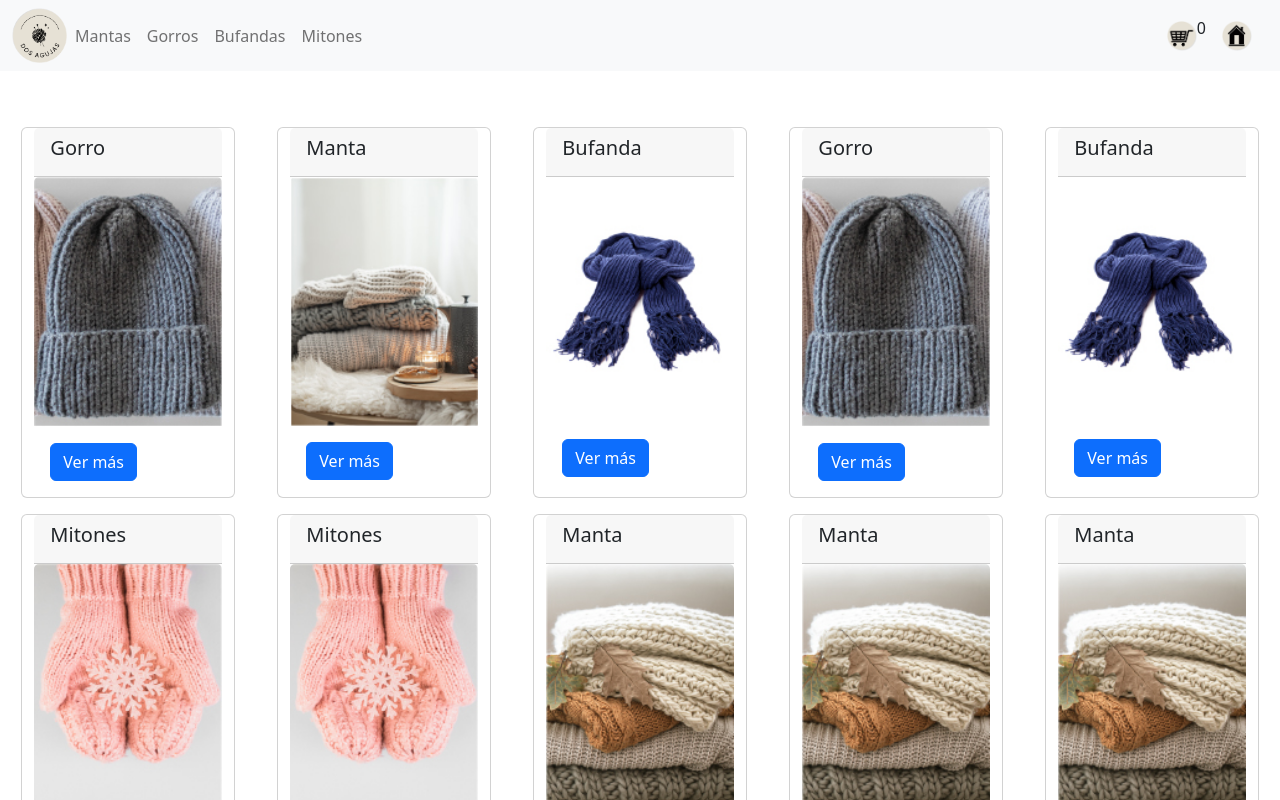
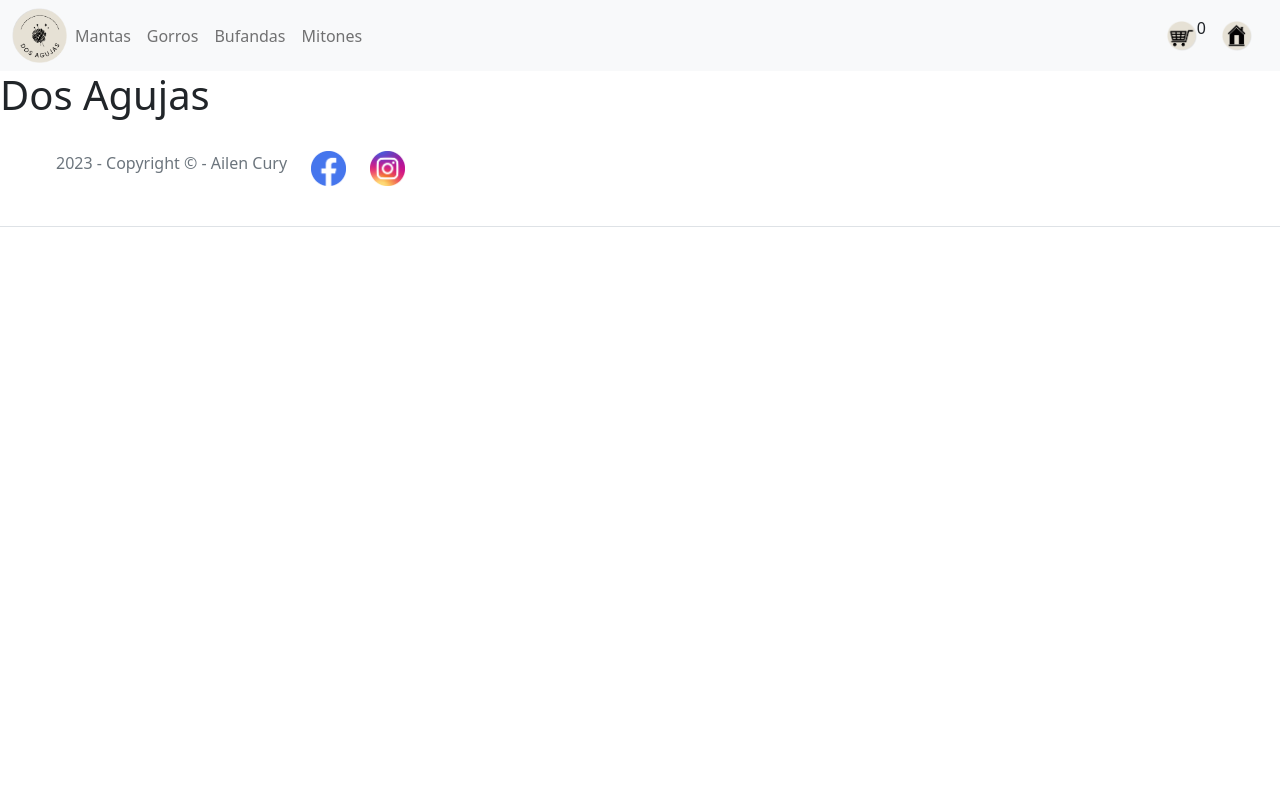
Before and after one commit to curyAilen/dosAgujas, a React (Create React App) app: page / in a window 1280 px wide. Shown: the top 800 px of the page. Built offline with nearby package versions, Linux system fonts and the light colour scheme.

Commit message:
Correciones de la devolución del proyecto final 2da entrega

```diff
--- a/src/components/Item/Item.js
+++ b/src/components/Item/Item.js
@@ -1,15 +1,15 @@
 import { Link } from "react-router-dom";
 
-const Item = (productos) => {
+const Item = ({id, nombre, img}) => {
   return (
-    <div key={productos.id} className="card col-2 m-2">
+    <div key={id} className="card col-2 m-2">
       <div className="card-header">
-        <h5 className="card-title">{productos.nombre}</h5>
+        <h5 className="card-title">{nombre}</h5>
       </div>
-      <img src={productos.img} className="img-fluid card-img-top" />
+      <img src={img} className="img-fluid card-img-top" />
       <div className="card-body">
-        <Link to={"/detalle/" + productos.id} className="btn btn-primary">
-        {/*  <Link to={"/detalle/{productos.id}"} className="btn btn-primary" >    Ver más </Link> */}
+        <Link to={'/detalle/${id}'} as={Link} className="btn btn-primary">
+
           Ver más
         </Link>
       </div>
--- a/src/components/ItemDetail/ItemDetail.js
+++ b/src/components/ItemDetail/ItemDetail.js
@@ -1,21 +1,20 @@
 import { Card } from "react-bootstrap";
-import { Link } from "react-router-dom";
 import ItemCount from "../ItemCount/ItemCount";
 
-const ItemDetail = ({ productos }) => {
+const ItemDetail = ({id, nombre, stock, precio, categoria, img}) => {
   return (
     <Card className="container">
       <div className="row">
-        <div key={productos.id} className="col-md-4">
-          <Card.Img src={productos.img} />
+        <div key={id} className="col-md-4">
+          <Card.Img src={img} alt={nombre}/>
         </div>
         <div className="col-md-8">
           <Card.Body>
-            <Card.Title>{productos.nombre}</Card.Title>
+            <Card.Title>{nombre}</Card.Title>
             <div>
-              <p>${productos.precio}</p>
-              <p>Categoria: {productos.categoria}</p>
-              <p>Stock disponible: {productos.stock}</p>
+              <p>${precio}</p>
+              <p>Categoria: {categoria}</p>
+              <p>Stock disponible: {stock}</p>
 
               <ItemCount
                 inicial={1}
--- a/src/components/ItemDetailContainer/ItemDetailContainer.js
+++ b/src/components/ItemDetailContainer/ItemDetailContainer.js
@@ -1,27 +1,28 @@
 import { useState, useEffect } from "react";
 import { useParams } from "react-router-dom";
 import ItemDetail from "../ItemDetail/ItemDetail";
+import mock from "../../productos.json"
 
 const ItemDetailContainer = () => {
-    const [product, setProduct] = useState({})
+    const [product, setProduct] = useState();
+    const { id } = useParams();
 
-    const {id} = useParams();
+    useEffect(() => {
+      function getProducts() {
+        return new Promise((res) => {
+          setTimeout(() => {
+            res(mock);
+          }, 2000);
+        });
+      }
 
-    useEffect(()=>{
-        fetch('../productos.json')
-        .then(response => response.json())
-        .then(producto => {
-            const productoEncontrado = producto.find(prod => prod.id === parseInt(id));
-            setProduct(productoEncontrado);
+      getProducts(id)
+        .then((product) => {
+          setProduct(product.find((x) => x.id === id));
+        })
+    }, [id]);
 
-        })
-        .catch(error => {
-            console.log('Error al obtener los productos:', error);
-
-        });
-
-    },[id])
-    return(<ItemDetail productos={product}/>)
+    return(<ItemDetail {...product} />)
 
 };
 export default ItemDetailContainer;
--- a/src/components/ItemList/ItemList.js
+++ b/src/components/ItemList/ItemList.js
@@ -1,11 +1,15 @@
 import Item from "../Item/Item"
 
-const ItemList = ({ productos }) => {
+const ItemList = ({ products }) => {
   return (
     <div className="container-fluid">
-<div className="row justify-content-around my-5">
-{productos.map(e=> <Item key={e.id}{...e}/>)}
-</div>
+
+{products.map((product)=>{
+  <div key={product.id} className="row justify-content-around my-5">
+    <Item {...product}/>
+  </div>
+})}
+
 </div>
 )
 };
--- a/src/components/ItemListContainer/ItemListContainer.js
+++ b/src/components/ItemListContainer/ItemListContainer.js
@@ -2,30 +2,46 @@ import { useState, useEffect } from "react";
 import { useParams } from "react-router-dom";
 import "./itemListContainer.css";
 import ItemList from "../ItemList/ItemList";
+import mock from "../../productos.json"
 
 
-const productos = [
-  {
-    id: 1,
-    nombre: "Gorro",
-    stock: 4,
-    precio: 569,
-    categoria: "Gorro",
-    img: "/images/products/gorro1.jpg",
-  },
-  {
-    id: 2,
-    nombre: "Manta",
-    stock: 6,
-    precio: 10094,
-    categoria: "Manta",
-    img: "/images/products/manta1.jpg",
-  },
-];
-const ItemListContainer = () => {
-  const [estado, setEstado] = useState([]);
+
+const ItemListContainer = ({greeting}) => {
+  const [products, setProducts] = useState([]);
+  const { categoriaID } = useParams();
 
   useEffect(() => {
+      function getProducts() {
+      return new Promise((res) => {
+        setTimeout(() => {
+          res(mock);
+        }, 2000);
+      });
+    }
+
+    getProducts(categoriaID)
+      .then((products) => {
+        if (categoriaID) {
+          setProducts(
+            products.filter((product) => product.categoria === categoriaID)
+          );
+        } else {
+          setProducts(products);
+        }
+      })
+  }, [categoriaID]);
+
+  return (
+    <div>
+      <h1>{greeting}</h1>
+
+        <ItemList products={products} />
+
+    </div>
+  );
+};
+
+  /*useEffect(() => {
     const getEstado = fetch("productos.json")
     .then((res)=> res.json())
     getEstado.then((res) => setEstado(res));
@@ -33,6 +49,6 @@ const ItemListContainer = () => {
 
 
   return <ItemList productos={estado} />;
-};
+};*/
 
 export default ItemListContainer;
--- a/src/components/Main/Main.js
+++ b/src/components/Main/Main.js
@@ -1,12 +1,7 @@
-import { useState } from "react";
-import Bufandas from "../page/Bufandas";
-import Mantas from "../page/Mantas";
-import Mitones from "../page/Mitones";
-import Gorros from "../page/Gorros";
 import ItemListContainer from "../ItemListContainer/ItemListContainer";
 import ItemDetailContainer from "../ItemDetailContainer/ItemDetailContainer";
-import ItemDetail from "../ItemDetail/ItemDetail";
 import {Route, Routes}  from "react-router-dom";
+
 
 
 
@@ -15,13 +10,8 @@ const Main =()=>{
     return(
 <Routes>
 <Route path="/" element={<ItemListContainer/>}></Route>
-<Route path="/category/:id"  element ={<Mantas/>}></Route>
-<Route path="/category/gorros"  element ={<Gorros/>}></Route>
-<Route path="/category/bufandas" element ={<Bufandas/>}></Route>
-<Route path="/category/mitones"  element ={<Mitones/>}></Route>
+<Route path="/categoria/:categoriaId" element={<ItemListContainer/>}></Route>
 <Route path="/detalle/:id"  element ={<ItemDetailContainer/>}></Route>
-
-
 </Routes>
     )
 }
--- a/src/components/NavBar/NavBar.js
+++ b/src/components/NavBar/NavBar.js
@@ -21,14 +21,14 @@ const Header = () => {
           </button>
 
           <div className="collapse navbar-collapse" id="navbarSupportedContent">
-            <Link to="/">
+            <Link as={Link} to="/">
             <img src="/images/dosagujas.png" height="55" alt="Dos Agujas Logo" loading="lazy" ></img>
             </Link>
             <ul className="navbar-nav me-auto mb-2 mb-lg-0">
-              <Link to="Mantas" className="nav-link link" >Mantas</Link>
-              <Link to="Gorros" className="nav-link link" >Gorros</Link>
-              <Link to="Bufandas" className="nav-link link" >Bufandas</Link>
-              <Link to="Mitones" className="nav-link link" >Mitones</Link>
+              <Link as={Link} to="/categoria/Mantas" className="nav-link link" >Mantas</Link>
+              <Link as={Link} to="/categoria/Gorros" className="nav-link link" >Gorros</Link>
+              <Link as={Link} to="/categoria/Bufandas" className="nav-link link" >Bufandas</Link>
+              <Link as={Link} to="/categoria/Mitones" className="nav-link link" >Mitones</Link>
             </ul>
           </div>
           <CartWidget />
```
Also changed, not shown: src/productos.json (renamed from public/productos.json).
